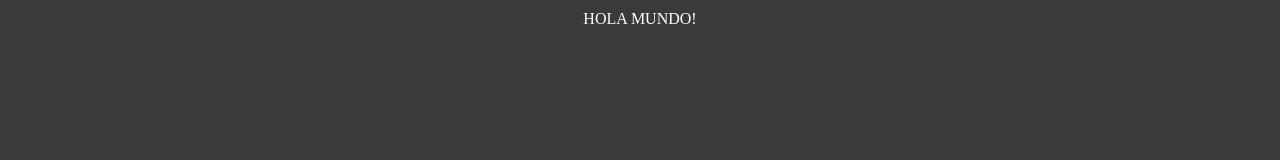
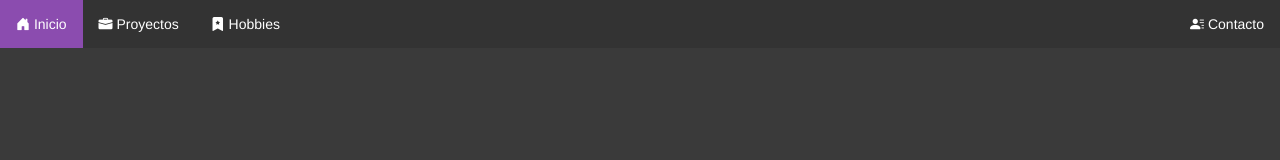
Before and after one commit to PTXCode/portfolio, a plain HTML site: page index.html in a window 1280 px wide. Drawn offline with nearby package versions, Linux system fonts and the light colour scheme.

Commit message:
Creación del nav
Creación de la barra de navegación

```diff
--- a/index.html
+++ b/index.html
@@ -1,16 +1,28 @@
 <!DOCTYPE html>
 <html lang="en">
+
 <head>
     <link rel="stylesheet" type="text/css" href="./resources/css/main.css" />
+    <link rel="stylesheet" href="https://maxcdn.bootstrapcdn.com/bootstrap/3.3.7/css/bootstrap.min.css">
+    <link rel="stylesheet" href="https://cdn.jsdelivr.net/npm/bootstrap-icons@1.11.3/font/bootstrap-icons.min.css">
     <meta charset="UTF-8">
     <meta name="viewport" content="width=device-width, initial-scale=1.0">
     <title>Portfolio PTX Code</title>
 </head>
+
 <body>
+
+    <nav>
+        <ul>
+            <li><a class="active" href="./index.html"><i class="bi bi-house-door-fill"></i> Inicio</a></li>
+            <li><a href="#news"><i class="bi bi-briefcase-fill"></i> Proyectos</a></li>
+            <li><a href="#contact"><i class="bi bi-bookmark-star-fill"></i> Hobbies</a></li>
+            <li style="float: right;"><a href="#contact"><i class="bi bi-person-lines-fill"></i> Contacto</a></li>
+        </ul>
+    </nav>
+
     <header>
-        <div class="prueba">
-            <p>HOLA MUNDO!</p>
-        </div>
+
     </header>
 
     <main>
@@ -23,4 +35,5 @@
     </footer>
 
 </body>
+
 </html>
--- a/resources/css/main.css
+++ b/resources/css/main.css
@@ -13,8 +13,35 @@ header {
     height: auto;
 }
 
-.prueba {
+ul {
+    list-style-type: none;
+    margin: 0;
+    padding: 0;
+    overflow: hidden;
+    background-color: #333;
+    position: -webkit-sticky; /* Safari */
+    position: sticky;
+    top: 0;
+}
+
+li {
+    float: left;
+}
+
+li a {
+    display: block;
     color: white;
     text-align: center;
-    margin-top: 10px;
+    padding: 14px 16px;
+    text-decoration: none;
 }
+
+li a:hover {
+    background-color: #8b4caf;
+    color: white;
+    text-decoration: none;
+}
+
+.active {
+    background-color: #5b3272;
+}
```
